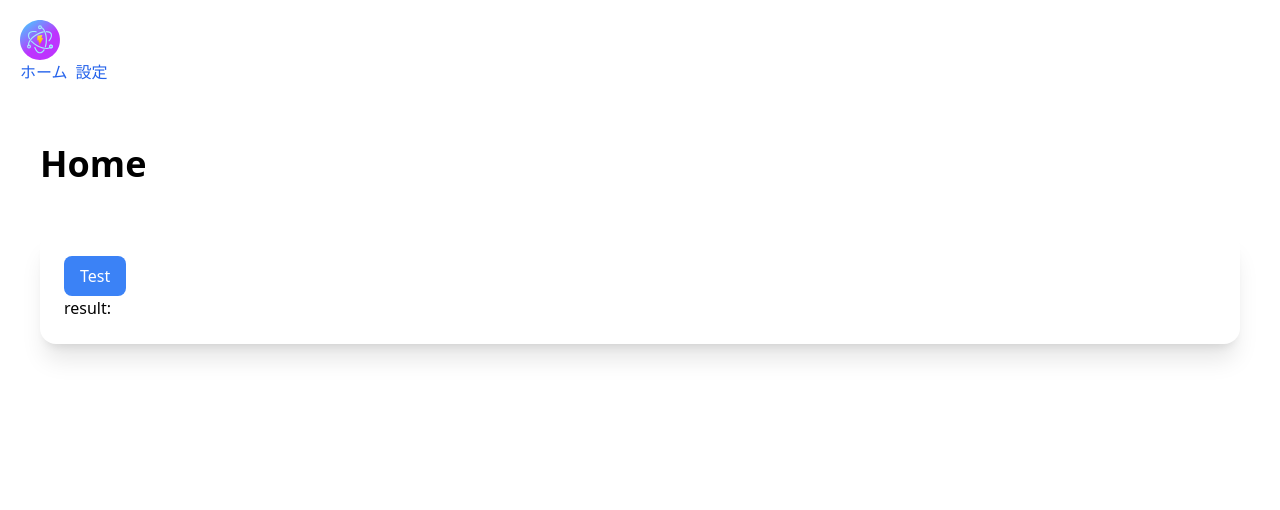
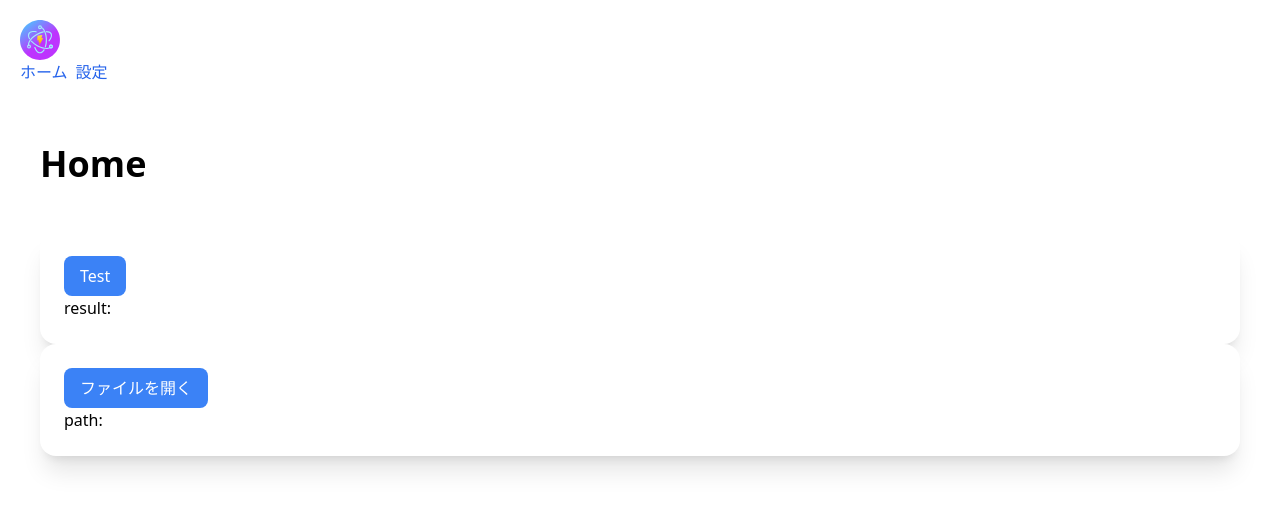
Before and after one commit to applecider-it/electron-test, a Vue app in the folder vue/: page /#/ in a window 1280 px wide. Shown: the top 510 px of the page. Built offline with nearby package versions, Linux system fonts and the light colour scheme.

Commit message:
ファイル操作動作確認

```diff
--- a/vue/src/pages/Home.vue
+++ b/vue/src/pages/Home.vue
@@ -2,9 +2,19 @@
 import { ref } from 'vue'
 
 const result = ref("")
+const fileContent = ref("")
+const filePath = ref("")
 
 const testFunc = async () => {
   result.value = await window.ipcRenderer.invoke('get-data', 'Val1');
+}
+
+const openFile = async () => {
+  const res = await window.ipcRenderer.invoke('open-text-file');
+  if (!res) return; // キャンセル時
+
+  filePath.value = res.filePath;
+  fileContent.value = res.content;
 }
 </script>
 
@@ -13,8 +23,12 @@ const testFunc = async () => {
 
   <div class="app-card">
     <button type="button" @click="testFunc" class="app-btn-primary">Test</button>
-    <p>
-      result: {{ result }}
-    </p>
+    <p>result: {{ result }}</p>
+  </div>
+
+  <div class="app-card">
+    <button type="button" @click="openFile" class="app-btn-primary">ファイルを開く</button>
+    <p>path: {{ filePath }}</p>
+    <pre>{{ fileContent }}</pre>
   </div>
 </template>
```
Also changed, not shown: vue/electron/main/ipc.ts (+19 -1 lines).
